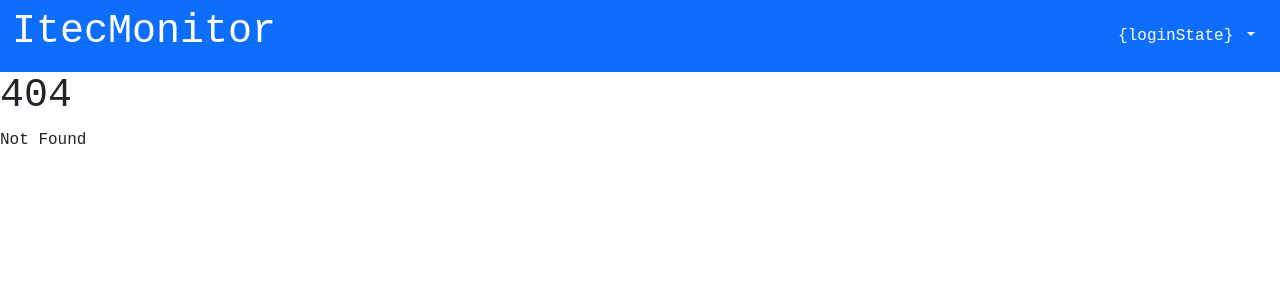
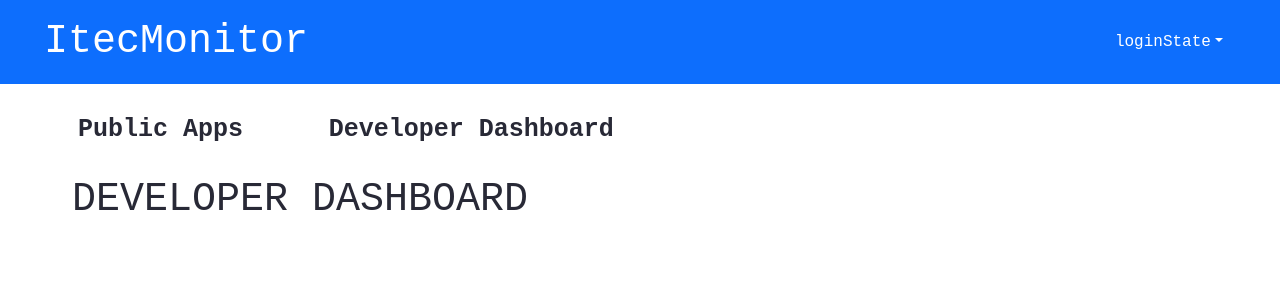
Before and after one commit to VeressIris/ItecMonitor, a SvelteKit app: page /devDashboard in a window 1280 px wide. Before the commit this address had no page. Shown: the top 300 px of the page. Built offline with nearby package versions, Linux system fonts and the light colour scheme; a web font is replaced by a local one.

Commit message:
styling changes and added page navigation

```diff
--- a/src/app.html
+++ b/src/app.html
@@ -37,27 +37,6 @@
       background-color: #004585;
     }
   </style>
-  <nav class="navbar navbar-expand-lg bg-primary">
-    <div class="container-fluid">
-      <h1 class="navbar-child">ItecMonitor</h1>
-      <div class="dropdown">
-        <button
-          type="button"
-          class="btn dropdown-toggle login-bttn"
-          data-bs-toggle="dropdown"
-          data-bs-display="static"
-          aria-expanded="false"
-          style="color: white"
-        >
-          {loginState}
-        </button>
-        <ul class="dropdown-menu dropdown-menu-lg-end">
-          <li><button class="login-options">Login with Google</button></li>
-          <li><button class="login-options">Login with Github</button></li>
-        </ul>
-      </div>
-    </div>
-  </nav>
   <body data-sveltekit-preload-data="hover">
     <div style="display: contents">%sveltekit.body%</div>
     <script
--- /dev/null
+++ b/src/routes/+layout.svelte
@@ -0,0 +1,85 @@
+<script>
+  let loginState = "LoginState";
+</script>
+
+<nav class="navbar navbar-expand-lg bg-primary" style="padding: 18px 32px">
+  <div class="container-fluid">
+    <h1 class="navbar-child" style="margin-bottom: 0">ItecMonitor</h1>
+    <div class="dropdown">
+      <button
+        type="button"
+        class="btn dropdown-toggle login-bttn"
+        data-bs-toggle="dropdown"
+        data-bs-display="static"
+        aria-expanded="false"
+        style="color: white"
+      >
+        loginState
+      </button>
+      <ul class="dropdown-menu dropdown-menu-lg-end">
+        <li><button class="login-options">Login with Google</button></li>
+        <li><button class="login-options">Login with Github</button></li>
+      </ul>
+    </div>
+  </div>
+</nav>
+<div class="content-container">
+  <div class="nav-buttons-container">
+    <button class="animated-button"> Public Apps </button>
+    {#if loginState !== "Login"}
+      <button class="animated-button"> Developer Dashboard </button>
+    {/if}
+  </div>
+  <slot />
+</div>
+
+<style>
+  .content-container {
+    margin: 0 72px;
+    color: #282936;
+  }
+
+  .nav-buttons-container {
+    margin: 24px 0;
+  }
+
+  .animated-button {
+    color: #282936;
+    text-decoration: none;
+    font-size: 25px;
+    border: none;
+    background: none;
+    font-weight: 600;
+    margin-right: 64px;
+  }
+
+  .animated-button::before {
+    margin-left: auto;
+  }
+
+  .animated-button::after,
+  .animated-button::before {
+    content: "";
+    width: 0%;
+    height: 2px;
+    background: #005be3;
+    display: block;
+    transition: 0.5s;
+  }
+
+  .animated-button:hover::after,
+  .animated-button:hover::before,
+  .animated-button:focus::after,
+  .animated-button:focus::before {
+    width: 100%;
+  }
+
+  .animated-button:focus {
+    transition: 0.3s;
+    color: #005be3;
+  }
+  .animated-button:active {
+    color: #003155;
+    scale: 0.95;
+  }
+</style>
--- a/src/routes/+page.svelte
+++ b/src/routes/+page.svelte
@@ -1 +1 @@
-<h1>Home page</h1>
+<h1>PUBLIC page</h1>
--- /dev/null
+++ b/src/routes/devDashboard/+page.svelte
@@ -0,0 +1 @@
+<h1>DEVELOPER DASHBOARD</h1>
```
